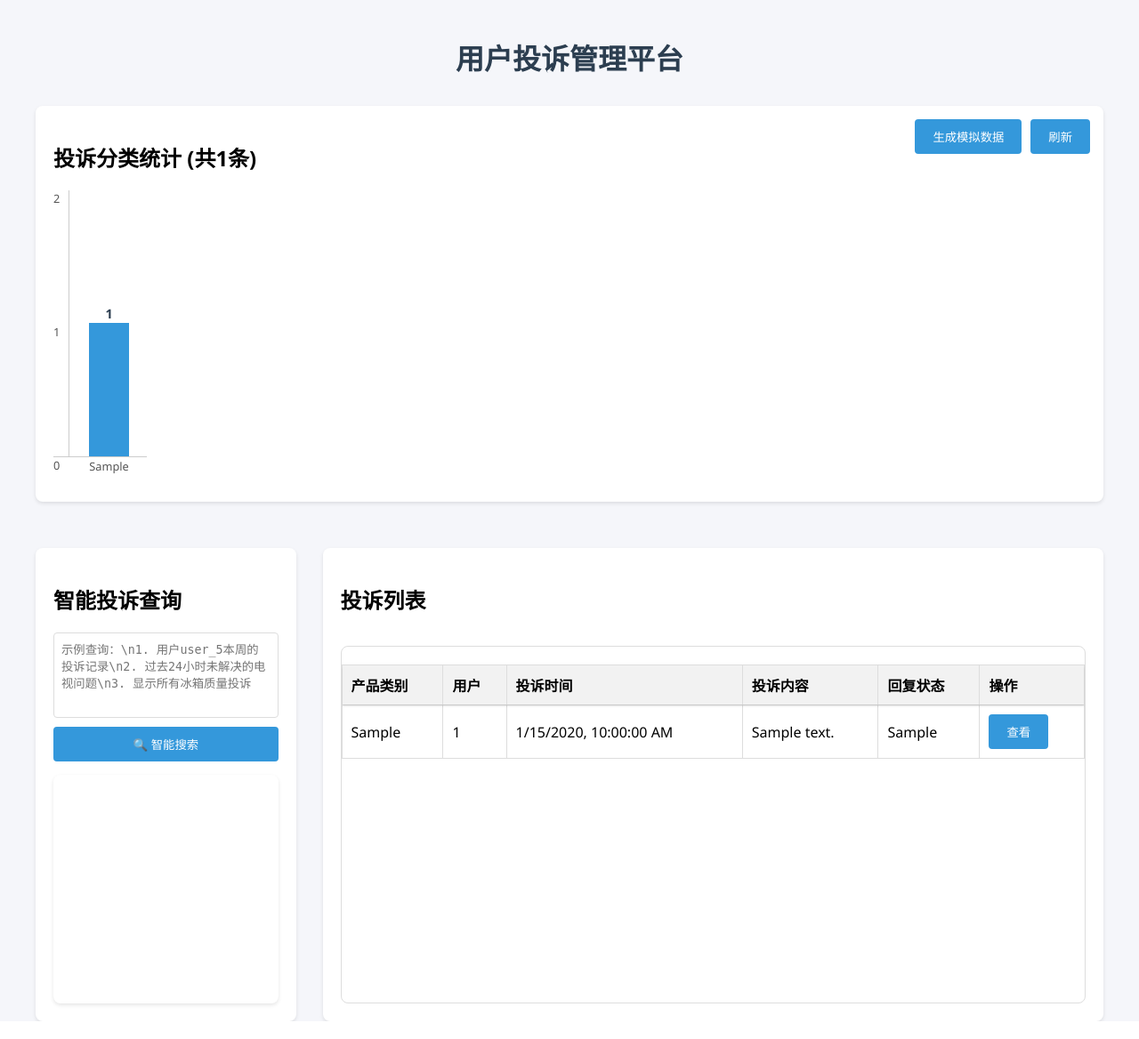
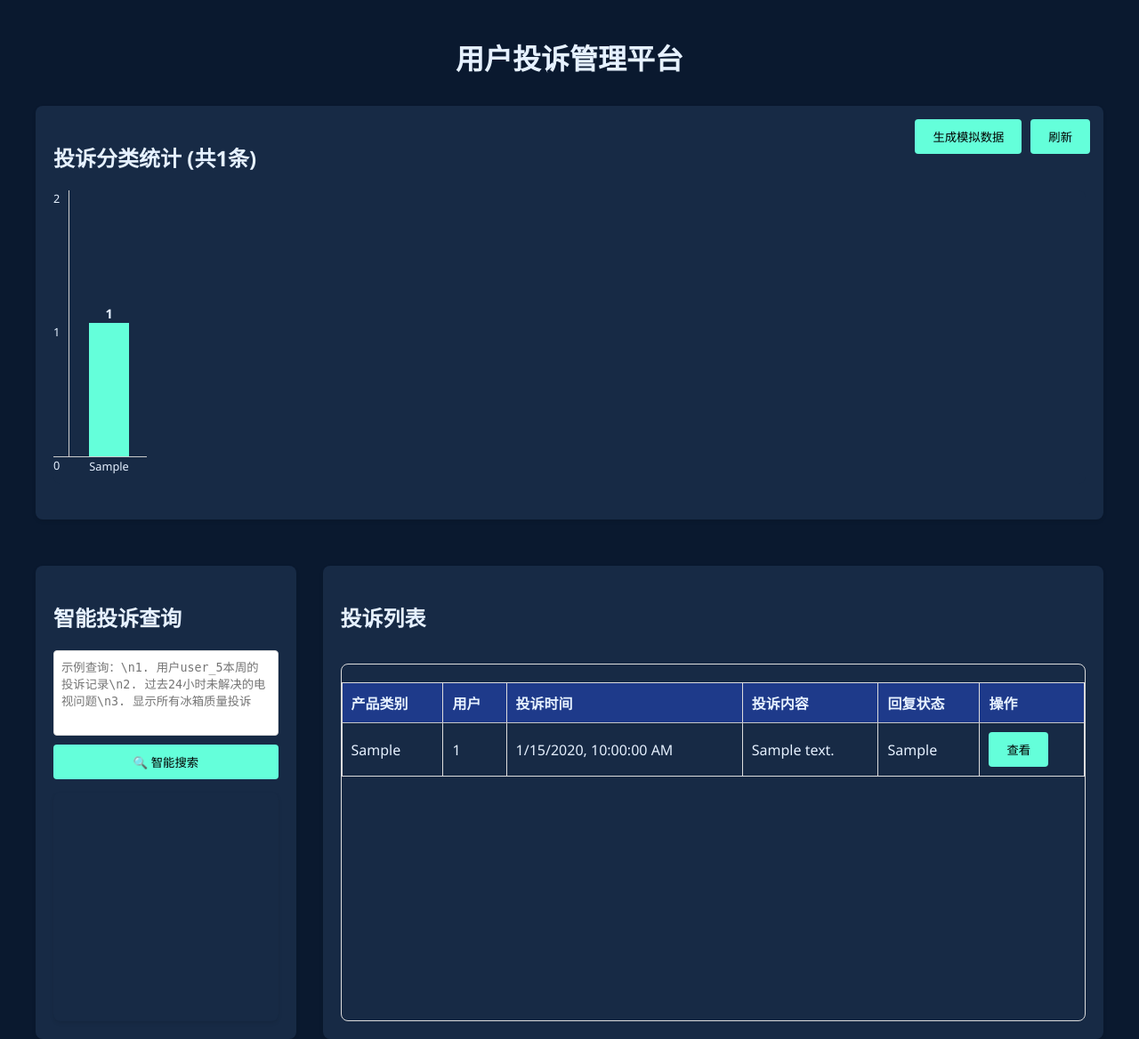
Before and after one commit to winsphinx/scs, a FastAPI app: page / in a window 1280 px wide. Shown: the whole page at 89% size. Run offline with FastAPI, Linux system fonts and the light colour scheme; tables that the repository leaves empty hold one stand-in row (values such as "Sample post").

Commit message:
变更界面配色

```diff
--- a/static/css/style.css
+++ b/static/css/style.css
@@ -1,7 +1,7 @@
 :root {
-    --primary-color: #2c3e50;
-    --secondary-color: #3498db;
-    --background-color: #f5f6fa;
+    --primary-color: #e6f1ff;
+    --secondary-color: #64ffda;
+    --background-color: #0a192f;
     --success-color: #27ae60;
     --danger-color: #e74c3c;
 }
@@ -21,7 +21,7 @@ body {
 .output-box {
     margin-top: 15px;
     padding: 15px;
-    background-color: #fff;
+    background-color: #172a45;
     border-radius: 8px;
     box-shadow: 0 2px 4px rgba(0, 0, 0, 0.1);
     min-height: 100px;
@@ -60,12 +60,13 @@ h1 {
 }
 
 .stats-card {
-    background: white;
+    background: #172a45;
     padding: 20px;
     border-radius: 8px;
     box-shadow: 0 2px 4px rgba(0, 0, 0, 0.1);
     position: relative;
     margin-bottom: 20px;
+    color: #e6f1ff;
 }
 
 .quick-actions {
@@ -80,7 +81,7 @@ button {
     border-radius: 4px;
     cursor: pointer;
     background-color: var(--secondary-color);
-    color: white;
+    color: #000000;
     transition: opacity 0.3s;
 }
 
@@ -95,14 +96,14 @@ button:hover {
 }
 
 .form-section {
-    background: white;
+    background: #172a45;
     padding: 20px;
     border-radius: 8px;
     box-shadow: 0 2px 4px rgba(0, 0, 0, 0.1);
 }
 
 .query-section {
-    background: white;
+    background: #172a45;
     padding: 20px;
     border-radius: 8px;
     box-shadow: 0 2px 4px rgba(0, 0, 0, 0.1);
@@ -110,10 +111,11 @@ button:hover {
     flex-direction: column;
     flex-grow: 1;
     min-height: 0;
+    color: #e6f1ff;
 }
 
 .list-section {
-    background: white;
+    background: #172a45;
     padding: 20px;
     border-radius: 8px;
     box-shadow: 0 2px 4px rgba(0, 0, 0, 0.1);
@@ -121,6 +123,7 @@ button:hover {
     flex-direction: column;
     flex-grow: 1;
     min-height: 0;
+    color: #e6f1ff;
 }
 
 .form-group {
@@ -190,7 +193,7 @@ textarea#naturalQuery {
     position: sticky;
     /* 固定表头 */
     top: 0;
-    background-color: #f2f2f2;
+    background-color: #1e3a8a;
     z-index: 10;
     /* 确保表头在滚动内容之上 */
     box-shadow: 0 2px 2px -1px rgba(0, 0, 0, 0.1);
@@ -205,7 +208,7 @@ textarea#naturalQuery {
 }
 
 .complaint-table th {
-    background-color: #f2f2f2;
+    background-color: #1e3a8a;
 }
 
 table {
@@ -222,7 +225,7 @@ td {
 }
 
 th {
-    background-color: #f2f2f2;
+    background-color: #1e3a8a;
 }
 
 .complaint-item {
@@ -242,6 +245,9 @@ th {
     position: relative;
     overflow-x: auto;
     padding-bottom: 30px;
+    background: #172a45;
+    border-radius: 8px;
+    margin-bottom: 20px;
 }
 
 .chart-inner {
@@ -262,7 +268,7 @@ th {
     border-right: 1px solid #ccc;
     text-align: right;
     font-size: 0.8em;
-    color: #555;
+    color: #e6f1ff;
     position: absolute;
     left: 0;
     bottom: 0;
@@ -318,7 +324,7 @@ th {
 
 .chart-label {
     font-size: 0.8em;
-    color: #555;
+    color: #e6f1ff;
     text-align: center;
     white-space: nowrap;
     overflow-x: visible;
@@ -349,7 +355,7 @@ th {
 }
 
 .modal-content {
-    background-color: #fefefe;
+    background-color: #172a45;
     margin: auto;
     padding: 20px;
     border: 1px solid #888;
@@ -358,6 +364,7 @@ th {
     border-radius: 8px;
     box-shadow: 0 4px 8px rgba(0, 0, 0, 0.2);
     position: relative;
+    color: #e6f1ff;
 }
 
 .close-button {
@@ -380,7 +387,7 @@ th {
 
 .modal-content h2 {
     margin-top: 0;
-    color: var(--primary-color);
+    color: #64ffda;
 }
 
 .modal-content p {
```
